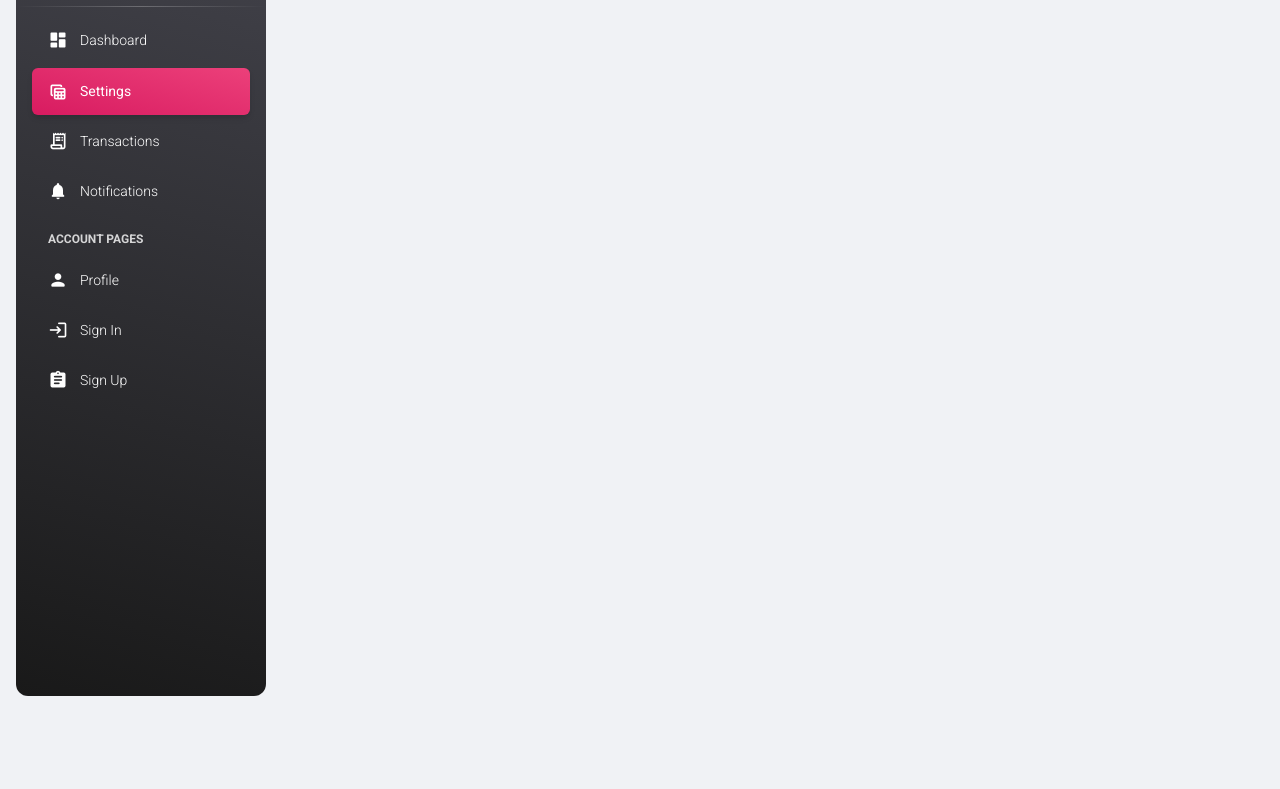
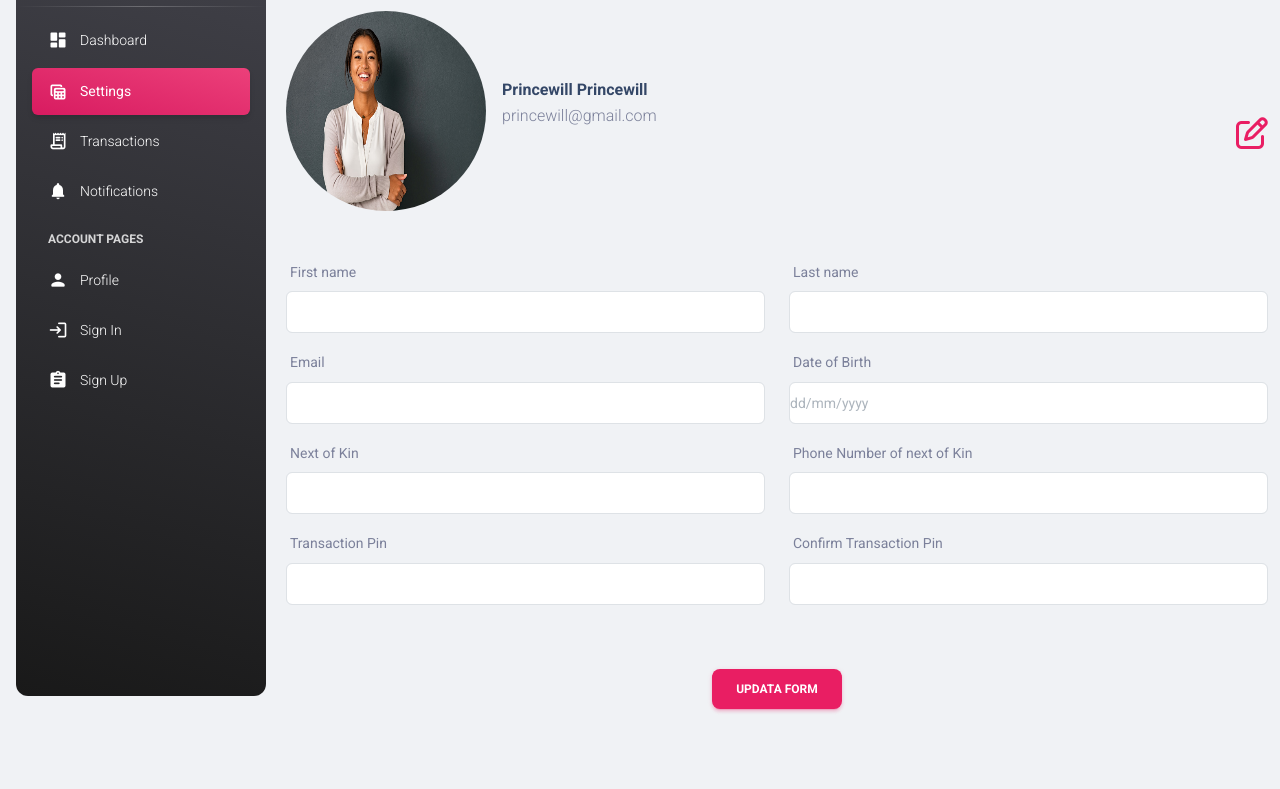
Before and after one commit to Ellovick1/dashboard, a website: page settings.html in a window 1280 px wide. Shown: the part 88-877 px from the top of the page. Before the commit the page ends 800 px from the top, so only its background shows below. Drawn offline with Linux system fonts and the light colour scheme.

Commit message:
added an update form to the settings page

```diff
--- a/settings.html
+++ b/settings.html
@@ -105,9 +105,9 @@
         <nav aria-label="breadcrumb">
           <ol class="breadcrumb bg-transparent mb-0 pb-0 pt-1 px-0 me-sm-6 me-5">
             <li class="breadcrumb-item text-sm"><a class="opacity-5 text-dark" href="javascript:;">Pages</a></li>
-            <li class="breadcrumb-item text-sm text-dark active" aria-current="page">Tables</li>
+            <li class="breadcrumb-item text-sm text-dark active" aria-current="page">Settings</li>
           </ol>
-          <h6 class="font-weight-bolder mb-0">Tables</h6>
+          <h6 class="font-weight-bolder mb-0">Settings</h6>
         </nav>
         <div class="collapse navbar-collapse mt-sm-0 mt-2 me-md-0 me-sm-4" id="navbar">
           <div class="ms-md-auto pe-md-3 d-flex align-items-center">
@@ -205,7 +205,69 @@
     <!-- End Navbar -->
     <div class="container-fluid py-4">
       <div class="row">
+        <form>
+         <div class="d-flex align-items-center justify-content-between">
+          <div class="mb-5" style="display: flex; align-items: center;">
+            <img src="img/upload-image.jpg"  alt="" style="height:200px; width: 200px; border-radius: 50%;">
+           <div class="p-3">
+            <h6 class="mb-0">Princewill Princewill</h6>
+            <p>princewill@gmail.com</p>
+           </div>
+          </div>
 
+            <div>
+              <i class="fa fa-pencil-square-o fa-2x text-primary" aria-hidden="true"></i>
+            </div>
+         </div>
+
+          <div class="form-row row mb-3">
+            <div class="col-md-6">
+              <label for="firstname">First name</label>
+              <input type="text" class="form-control border border-1 bg-white" placeholder="">
+            </div>
+            <div class="col-md-6">
+              <label for="lastname">Last name</label>
+              <input type="text" class="form-control border border-1 bg-white" placeholder="">
+            </div>
+          </div>
+
+          <div class="form-row row mb-3">
+            <div class="col-md-6">
+              <label for="inputEmail4">Email</label>
+              <input type="email" class="form-control border border-1 bg-white" placeholder="">
+            </div>
+            <div class="col-md-6">
+              <label for="inputEmail4">Date of Birth </label>
+              <input type="text" class="form-control border border-1 bg-white" placeholder="dd/mm/yyyy">
+            </div>
+          </div>
+
+          <div class="form-row row mb-3">
+            <div class="col-md-6">
+              <label for="inputEmail4">Next of Kin</label>
+              <input type="text" class="form-control border border-1 bg-white" placeholder="">
+            </div>
+            <div class="col-md-6">
+              <label for="tel">Phone Number of next of Kin </label>
+              <input type="tel" class="form-control border border-1 bg-white" placeholder="">
+            </div>
+          </div>
+
+          <div class="form-row row mb-3">
+            <div class="col-md-6">
+              <label for="text">Transaction Pin</label>
+              <input type="text" class="form-control border border-1 bg-white" placeholder="">
+            </div>
+            <div class="col-md-6">
+              <label for="text">Confirm Transaction Pin </label>
+              <input type="text" class="form-control border border-1 bg-white" placeholder="">
+            </div>
+          </div>
+
+          <div class="mt-6 text-center">
+                <button type="submit" class="btn btn-primary mb-2">Updata Form</button>
+          </div>
+        </form>
       </div>
 
       <footer class="footer py-4  ">
```
Also changed, not shown: index.html (+0 -2 lines), img/edit-icon.jpg (added), img/edit-icon.png (added), img/upload-image.jpg (added).
